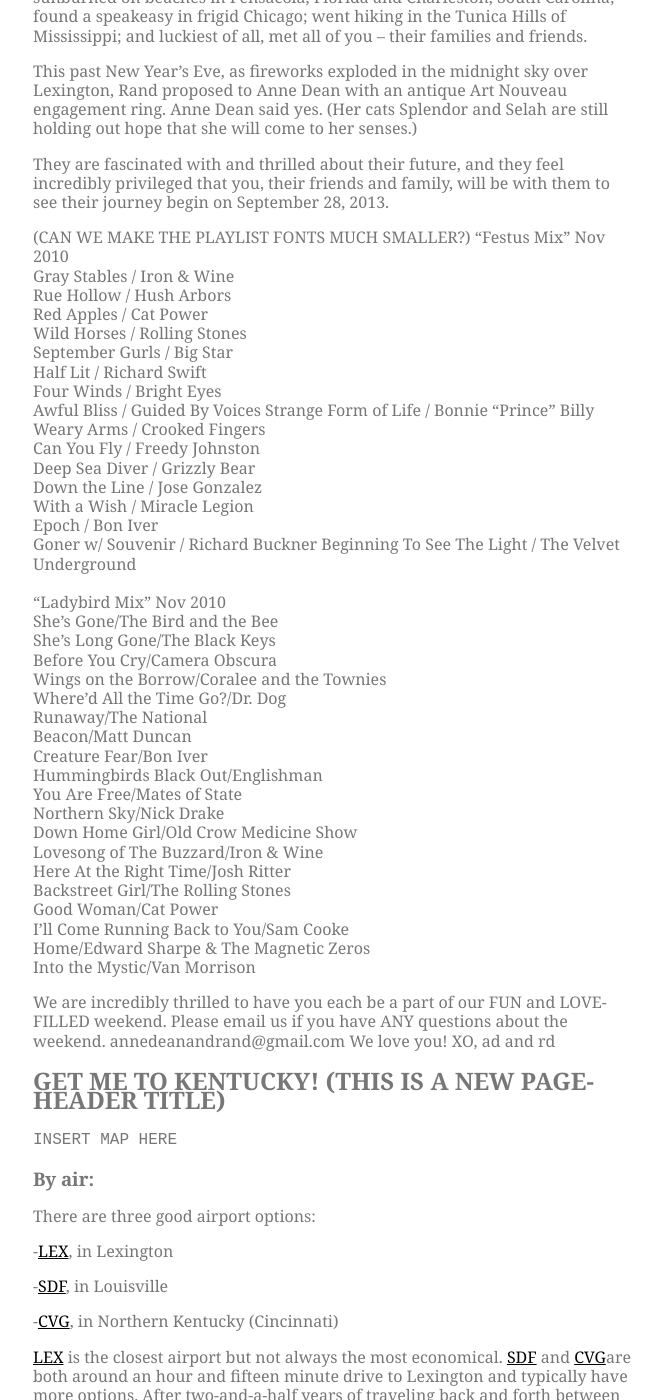
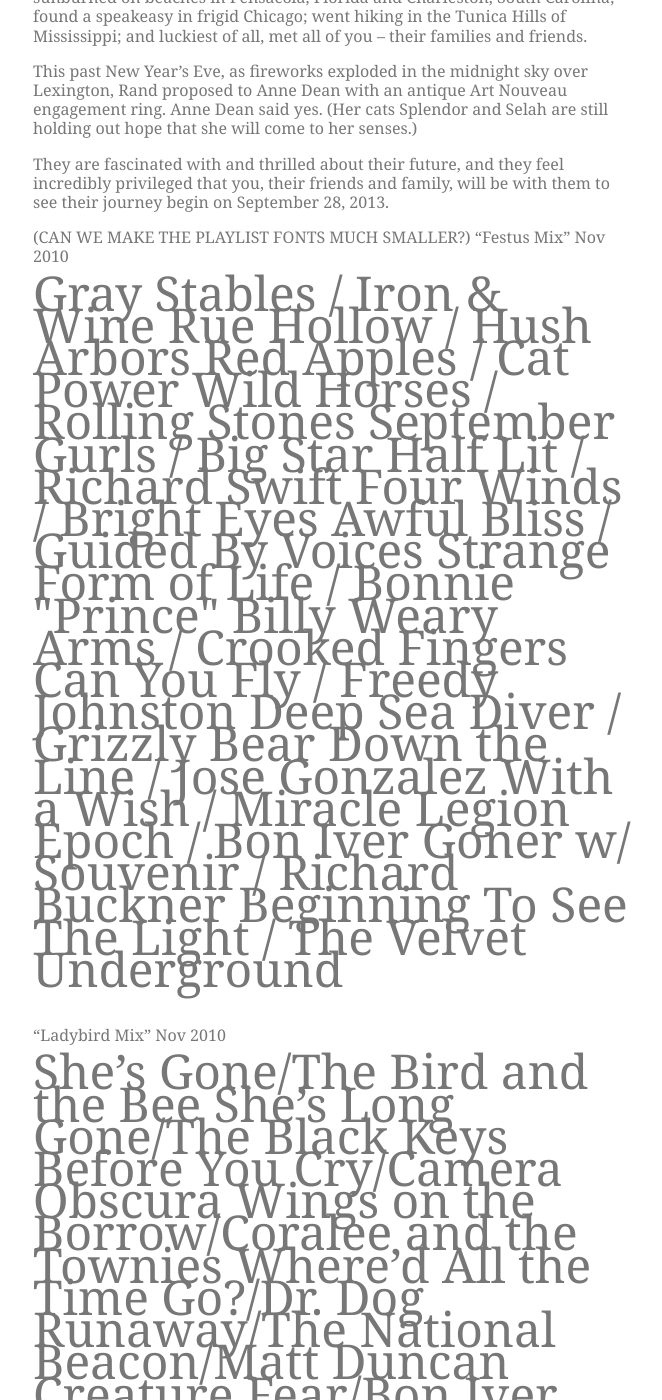
Before and after one commit to nikolaiwarner/annedeanandrand.com, a Jekyll site: the page built from index.md, in a window 1280 px wide and 1400 px high, scrolled down 1541 px. Shown: the whole window, without its empty margins (307-969 px from the left). Built offline with Jekyll 4.4.1, drawn with Linux system fonts in a browser that asks for light colours; nearby versions of some CDN libraries; some of the changed text lies outside the part shown.

Commit message:
trying out font size

```diff
--- a/index.md
+++ b/index.md
@@ -26,7 +26,7 @@ They are fascinated with and thrilled about their future, and they feel incredib
 
 (CAN WE MAKE THE PLAYLIST FONTS MUCH SMALLER?)
 “Festus Mix” Nov 2010
-Gray Stables / Iron & Wine
+<font size=10px>Gray Stables / Iron & Wine
 Rue Hollow / Hush Arbors
 Red Apples / Cat Power
 Wild Horses / Rolling Stones
@@ -42,10 +42,10 @@ Down the Line / Jose Gonzalez
 With a Wish / Miracle Legion
 Epoch / Bon Iver
 Goner w/ Souvenir / Richard Buckner
-Beginning To See The Light / The Velvet Underground
+Beginning To See The Light / The Velvet Underground</font>
 <br>
 “Ladybird Mix” Nov 2010
-She’s Gone/The Bird and the Bee
+<font size=10px>She’s Gone/The Bird and the Bee
 She’s Long Gone/The Black Keys
 Before You Cry/Camera Obscura
 Wings on the Borrow/Coralee and the Townies
@@ -63,7 +63,7 @@ Backstreet Girl/The Rolling Stones
 Good Woman/Cat Power
 I’ll Come Running Back to You/Sam Cooke
 Home/Edward Sharpe & The Magnetic Zeros
-Into the Mystic/Van Morrison
+Into the Mystic/Van Morrison</font>
 
 We are incredibly thrilled to have you each be a part of our FUN and LOVE-FILLED weekend. Please email us if you have ANY questions about the weekend.
 annedeanandrand@gmail.com
```
